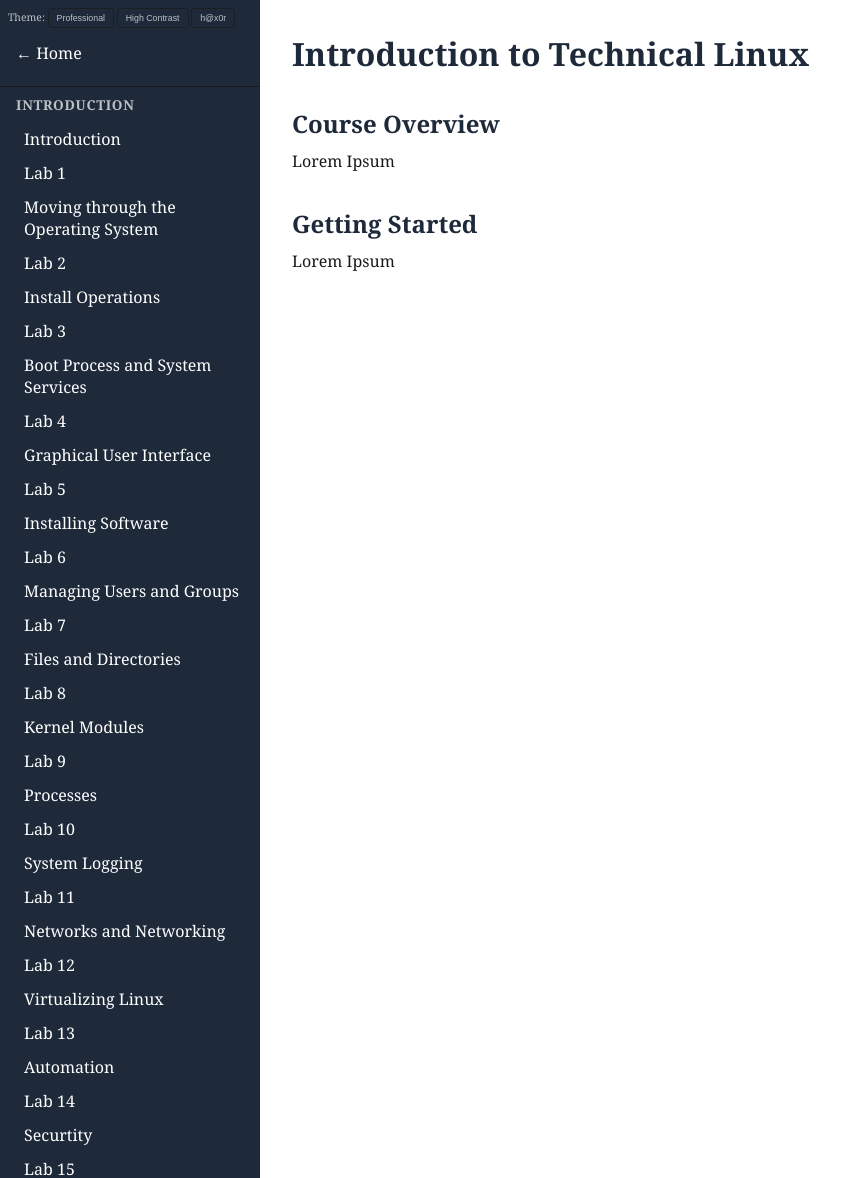
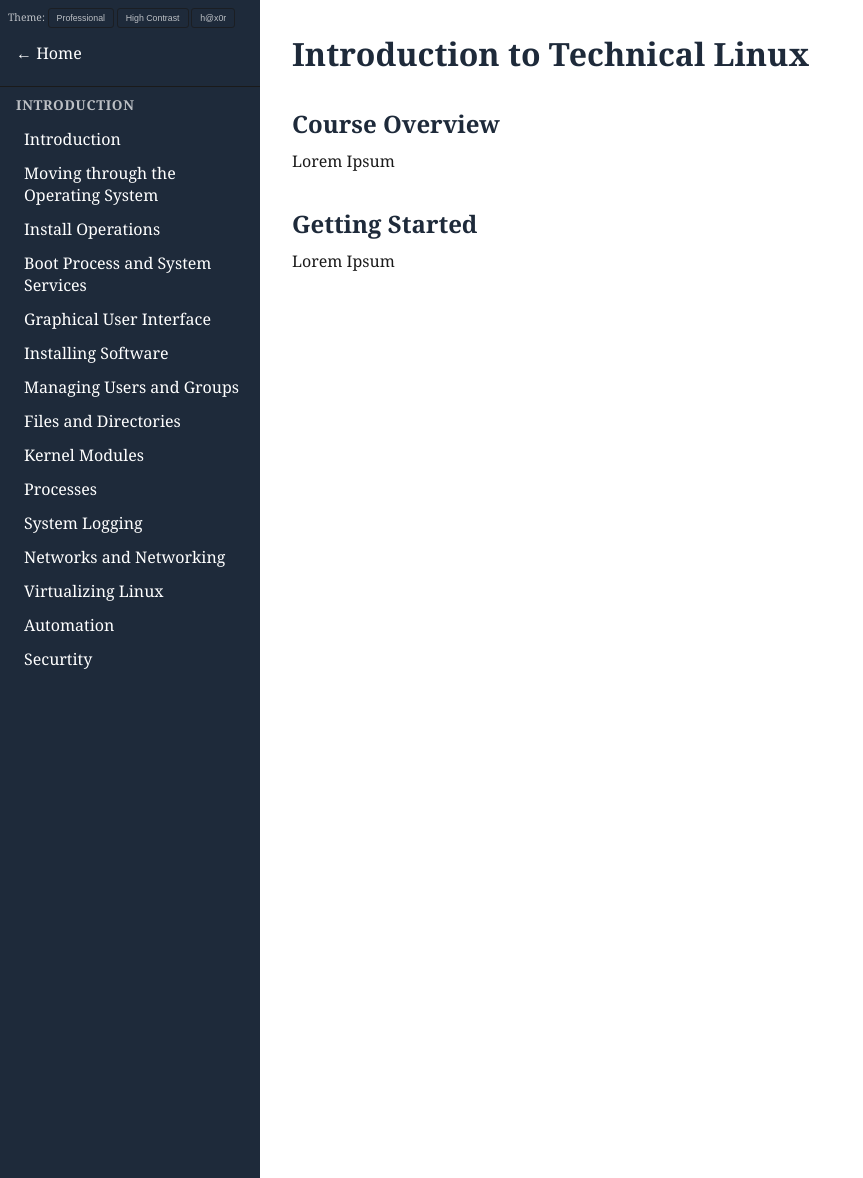
Before and after one commit to CDalpe/CIS126DLProd, a Flask app: page / in a window 1280 px wide. Shown: the whole page, without its empty margins (0-863 px from the left). Run offline with Flask 3, Linux system fonts and the light colour scheme.

Commit message:
Update base.html
removed lab from sidebar

```diff
--- a/flask-app/templates/base.html
+++ b/flask-app/templates/base.html
@@ -28,9 +28,6 @@
         {% for chapter in section.chapters %}
             <div class="chapter">
             <a href="{{ url_for('show_chapter', chapter_number=chapter.chapter_number) }}">{{ chapter.title }}</a>
-        {% if chapter.has_lab %}
-            <div><a href="{{ url_for('show_lab', chapter_number=chapter.chapter_number) }}">Lab {{ chapter.chapter_number}}</a>
-        </div>{% endif %}
 
         </div>{% endfor %}
 
```
